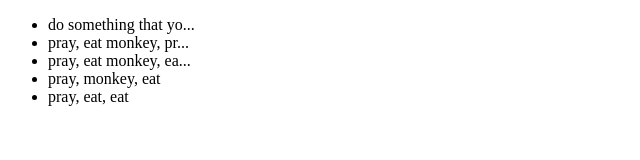
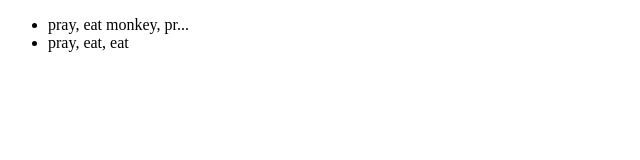
Before and after one commit to roryai/note-app, a website: page index.html in a window 1280 px wide. Shown: the whole page, without its empty margins (0-640 px from the left). Drawn offline with Linux system fonts and the light colour scheme.

Commit message:
refactored start.js to be minimal, passed responsibility to note-controller.js

```diff
--- a/note-controller.js
+++ b/note-controller.js
@@ -5,23 +5,29 @@
     this.view = new NoteListView(this.noteList);
   }
 
+  NoteController.prototype.divCreator = function () {
+    var div = document.createElement("div");
+    div.setAttribute("id", "app");
+    document.body.insertBefore(div, document.body.firstChild);
+  };
+
+  NoteController.prototype.divPopulator = function () {
+    var element = document.getElementById('app');
+    element.innerHTML = noteController.testHtmlList();
+  };
+
+  NoteController.prototype.divInit = function () {
+    noteController.divCreator();
+    noteController.divPopulator();
+  };
+
   NoteController.prototype.testHtmlList = function () {
-    this.noteList.storeNote("do something that you like");
     this.noteList.storeNote("pray, eat monkey, pray, jump, run");
-    this.noteList.storeNote("pray, eat monkey, eat, all right");
-    this.noteList.storeNote("pray, monkey, eat");
     this.noteList.storeNote("pray, eat, eat");
     var joiner = this.view.htmlJoiner();
     return joiner;
   };
 
-  NoteController.prototype.divPopulator = function () {
-
-
-    var element = document.getElementById('app');
-    element.innerHTML = noteController.testHtmlList();
-  };
-
   exports.NoteController = NoteController;
 
 })(this);
--- a/start.js
+++ b/start.js
@@ -1,11 +1,3 @@
-window.onload = (function() {
+var noteController = new NoteController();
 
-  var div = document.createElement("div");
-  div.setAttribute("id", "app");
-  var div_text = document.createTextNode("Hello");
-  div.appendChild(div_text);
-  document.body.insertBefore(div, document.body.firstChild);
-
-})();
-var noteController = new NoteController();
-noteController.divPopulator();
+noteController.divInit();
```
Also changed, not shown: noteSpec.js (+9 -0 lines), index.html (line endings or trailing spaces).
